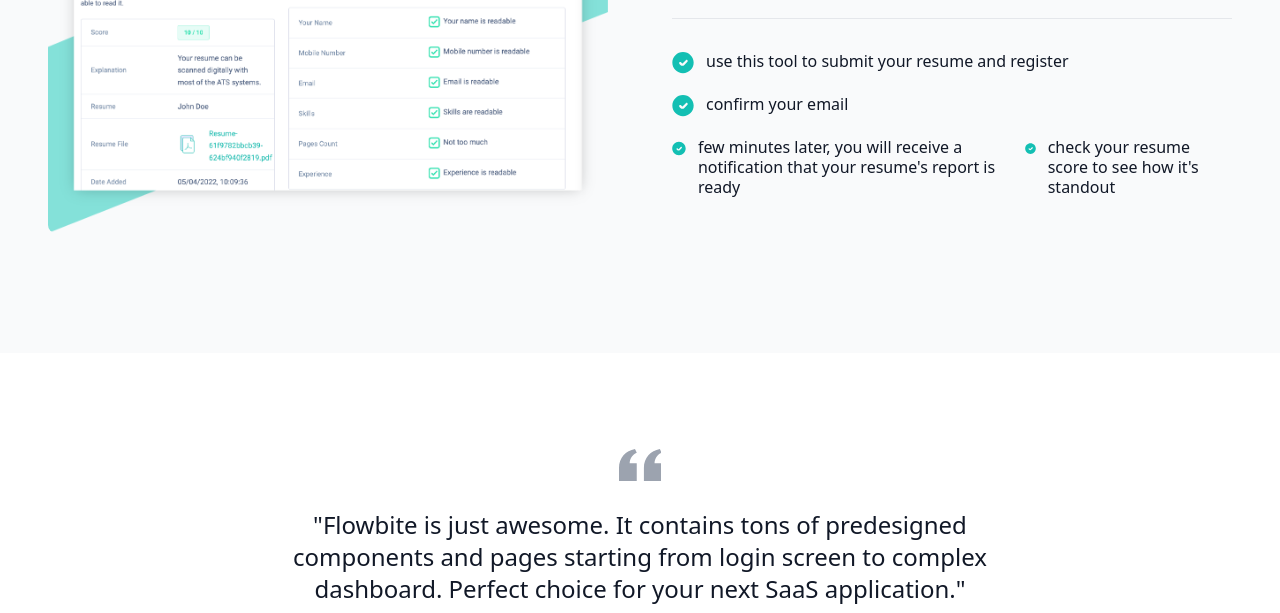
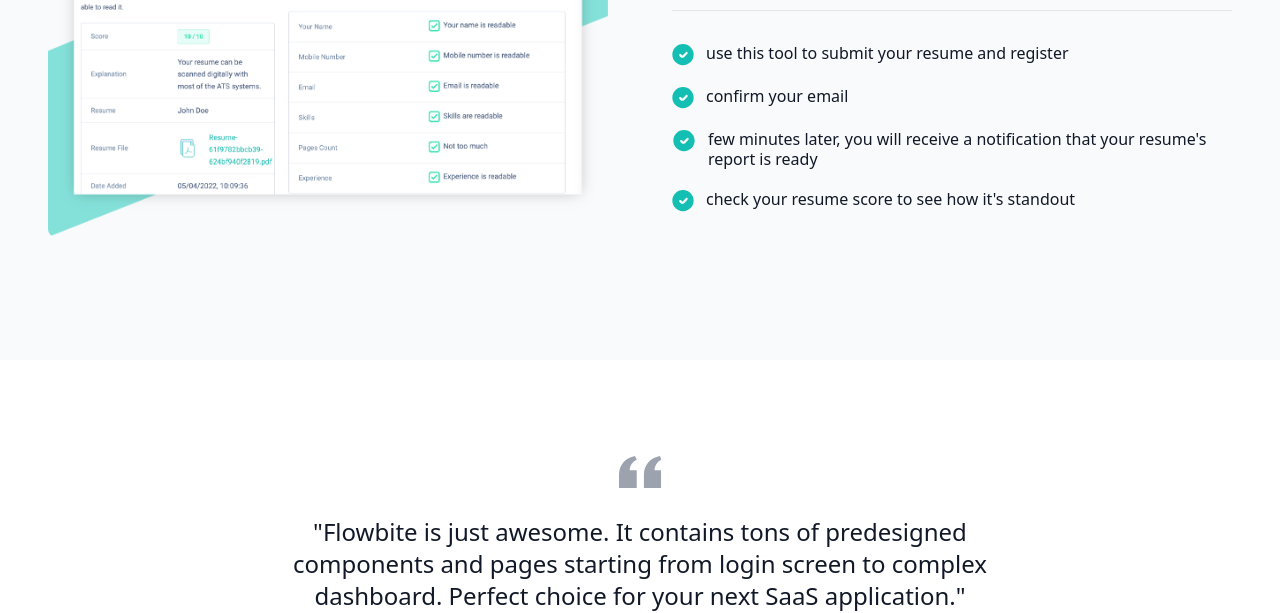
Before and after one commit to abdallahmohamedien/Seekior-Landing-Page, a website: page index.html in a window 1280 px wide. Shown: the part 1400-2013 px from the top of the page. Drawn offline with nearby package versions, Linux system fonts and the light colour scheme.

Commit message:
last edit

```diff
--- a/index.html
+++ b/index.html
@@ -382,10 +382,10 @@
                   >confirm your email</span
                 >
               </li>
-              <l class="flex space-x-3">
+              <li class="flex space-x-3">
                 <!-- Icon -->
                 <svg
-                  width="27"
+                  width="28"
                   height="23"
                   viewBox="0 0 22 23"
                   fill="none"
```
Also changed, not shown: images/Mask group.png (deleted), images/favicon1.png (deleted), images/feature-1.png (deleted), images/feature-2.png (deleted), images/features.png (deleted), images/features1.png (deleted), images/features2.png (deleted), images/hero.png (deleted), images/logo.svg (deleted), images/logot.png (deleted), 1 other file.
